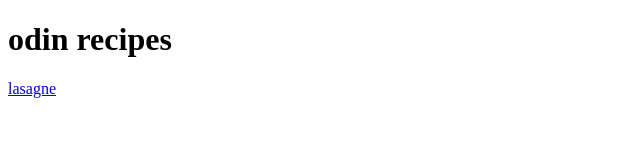
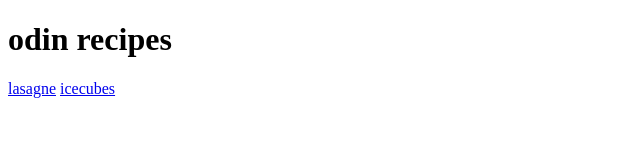
Before and after one commit to mn210511/odin-recipes, a plain HTML site: page index.html in a window 1280 px wide. Shown: the full height of the page, 0-640 px from the left. Drawn offline with Linux system fonts and the light colour scheme.

Commit message:
add images and update index page

```diff
--- a/index.html
+++ b/index.html
@@ -12,6 +12,7 @@
 <h1>odin recipes</h1>
 
 <a href="recipes/lasagne.html">lasagne</a>
+<a href="recipes/icecubes.html">icecubes</a>
 
 
 </body>
```
Also changed, not shown: images/icecube.jpg (added).
